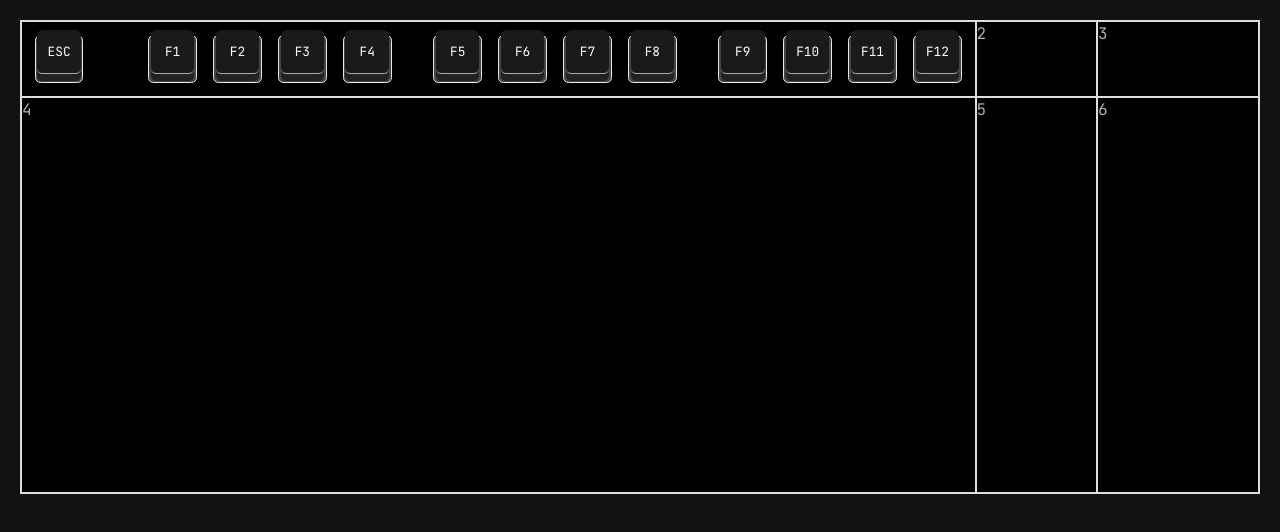
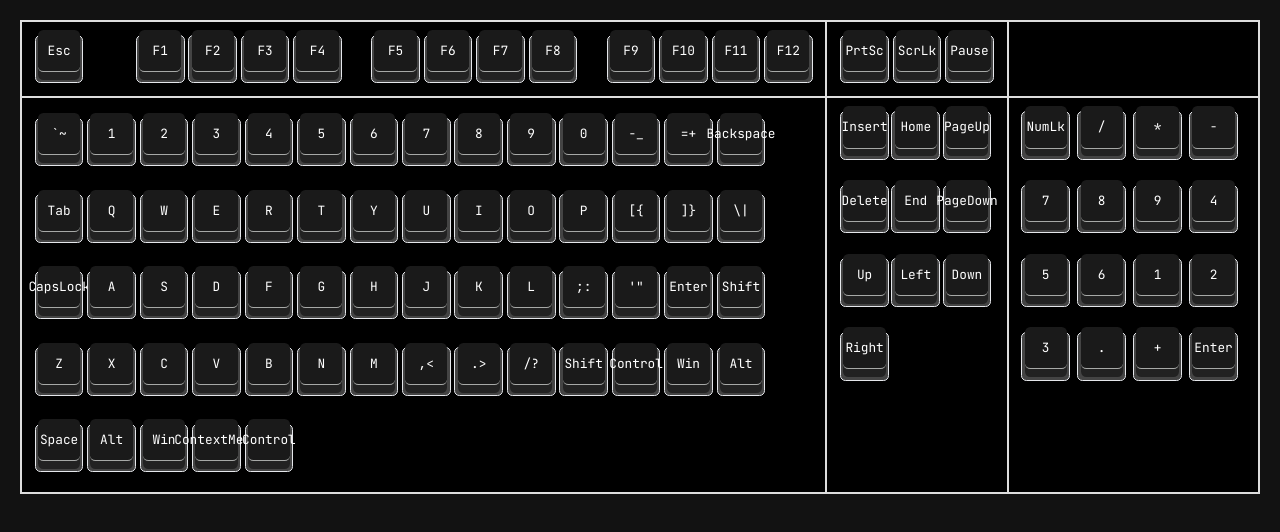
Before and after one commit to wangyjhh/TypingFree, a Vue app: page /Keyboard in a window 1280 px wide. Shown: the top 532 px of the page. Built offline with nearby package versions, Linux system fonts and the light colour scheme.

Commit message:
🐳 chore: 完成键盘基本结构

```diff
--- a/src/components/Key.vue
+++ b/src/components/Key.vue
@@ -1,11 +1,11 @@
 <template>
-    <div :style="style" font-size="1vw" w="3.8vw" h="3.8vw" bg="#444" position-relative flex items-center justify-center
+    <div w="3.8vw" h="3.8vw" :style="style" font-size="1vw" bg="#444" position-relative flex items-center justify-center
         border-rd=".42vw" border="1px solid ##a7a9a7">
-        <div ref="keyRef" w="3.4vw" h="3.4vw" p-1vw bg="#1a1a1a" position-absolute top="-0.45vw" color="#fff" flex
-            items-center justify-center border-rd=".42vw" transition-all border-b="1px solid #a7a9a7">
+        <div ref="keyRef" w="3.3vw" h="3.3vw" p-1vw bg="#1a1a1a" position-absolute top="-0.45vw" color="#fff" flex
+            items-center justify-center border-rd=".42vw" transition-all border-b="0.1vw solid #a7a9a7">
             <slot></slot>
         </div>
-        <div w="3.4vw" h="3.4vw" p-1vw bg="#222" flex items-center justify-center border-rd=".42vw"></div>
+        <div w="3.3vw" h="3.3vw" p-1vw bg="#222" flex items-center justify-center border-rd=".42vw"></div>
     </div>
 </template>
 
--- /dev/null
+++ b/src/utils/keyHandle.ts
@@ -0,0 +1,128 @@
+export const fzone = [27, 112, 113, 114, 115, 116, 117, 118, 119, 120, 121, 122, 123]
+export const windows = [42, 145, 19]
+export const chars = [
+	192, 49, 50, 51, 52, 53, 54, 55, 56, 57, 48, 189, 187, 8, 9, 81, 87, 69, 82, 84, 89, 85, 73, 79, 80, 219, 221, 220, 20, 65, 83, 68, 70, 71, 72,
+	74, 75, 76, 186, 222, 13, 16, 90, 88, 67, 86, 66, 78, 77, 188, 190, 191, 16, 17, 91, 18, 32, 18, 91, 93, 17,
+]
+export const dir = [45, 36, 33, 46, 35, 34, 38, 37, 40, 39]
+export const num = [144, 111, 106, 109, 103, 104, 105, 100, 101, 102, 97, 98, 99, 110, 107, 13]
+
+interface KMap {
+	[key: number]: string | string[]
+}
+
+export const KeyMap: KMap = {
+	27: "Esc",
+	112: "F1",
+	113: "F2",
+	114: "F3",
+	115: "F4",
+	116: "F5",
+	117: "F6",
+	118: "F7",
+	119: "F8",
+	120: "F9",
+	121: "F10",
+	122: "F11",
+	123: "F12",
+	42: "PrtSc",
+	145: "ScrLk",
+	19: "Pause",
+	192: ["`", "~"],
+	49: "1",
+	50: "2",
+	51: "3",
+	52: "4",
+	53: "5",
+	54: "6",
+	55: "7",
+	56: "8",
+	57: "9",
+	48: "0",
+	189: ["-", "_"],
+	187: ["=", "+"],
+	8: "Backspace",
+	9: "Tab",
+	81: "Q",
+	87: "W",
+	69: "E",
+	82: "R",
+	84: "T",
+	89: "Y",
+	85: "U",
+	73: "I",
+	79: "O",
+	80: "P",
+	219: ["[", "{"],
+	221: ["]", "}"],
+	220: ["\\", "|"],
+	20: "CapsLock",
+	65: "A",
+	83: "S",
+	68: "D",
+	70: "F",
+	71: "G",
+	72: "H",
+	74: "J",
+	75: "K",
+	76: "L",
+	186: [";", ":"],
+	222: ["'", '"'],
+	13: "Enter",
+	16: "Shift",
+	90: "Z",
+	88: "X",
+	67: "C",
+	86: "V",
+	66: "B",
+	78: "N",
+	77: "M",
+	188: [",", "<"],
+	190: [".", ">"],
+	191: ["/", "?"],
+	17: "Control",
+	91: "Win",
+	18: "Alt",
+	32: "Space",
+	93: "ContextMenu",
+	45: "Insert",
+	36: "Home",
+	33: "PageUp",
+	46: "Delete",
+	35: "End",
+	34: "PageDown",
+	38: "Up",
+	37: "Left",
+	40: "Down",
+	39: "Right",
+	144: "NumLk",
+	111: "/",
+	106: "*",
+	109: "-",
+	107: "+",
+	103: "7",
+	104: "8",
+	105: "9",
+	100: "4",
+	101: "5",
+	102: "6",
+	97: "1",
+	98: "2",
+	99: "3",
+	96: "0",
+	110: ".",
+}
+
+export const getKeyIndex = (key: number) => {
+	if (fzone.includes(key)) {
+		return { area: "fzone", index: fzone.findIndex((k) => k === key) }
+	} else if (windows.includes(key)) {
+		return { area: "windows", index: windows.findIndex((k) => k === key) }
+	} else if (chars.includes(key)) {
+		return { area: "chars", index: chars.findIndex((k) => k === key) }
+	} else if (dir.includes(key)) {
+		return { area: "dir", index: dir.findIndex((k) => k === key) }
+	} else if (num.includes(key)) {
+		return { area: "num", index: num.findIndex((k) => k === key) }
+	}
+}
--- a/src/views/Keyboard.vue
+++ b/src/views/Keyboard.vue
@@ -5,15 +5,37 @@
     <div w="100%" h="100%" p-20px @click="inputFocus">
         <div w="100%" keyboard-ratio border="1px solid  #ddd" grid grid-keyboard>
             <div p-1vw bg-black border="1px solid  #ddd" flex key-gap items-center>
-                <Key v-for="item in keystateList" :key-state="item.keystate" :style="item.style">
+                <Key v-for="item in fzoneList" :key-state="item.keystate" :style="item.style">
                     {{ item.key_alias }}
                 </Key>
             </div>
-            <div bg-black border="1px solid  #ddd">2</div>
-            <div bg-black border="1px solid  #ddd">3</div>
-            <div bg-black border="1px solid #ddd">4</div>
-            <div bg-black border="1px solid #ddd">5</div>
-            <div bg-black border="1px solid #ddd">6</div>
+            <div p-1vw bg-black border="1px solid  #ddd" flex key-gap items-center>
+                <Key v-for="item in windowsList" :key-state="item.keystate">
+                    {{ item.key_alias }}
+                </Key>
+            </div>
+            <div p-1vw bg-black border="1px solid  #ddd"></div>
+            <div p-1vw bg-black border="1px solid #ddd" flex flex-wrap key-gap items-center>
+                <Key v-for="item in charsList" :key-state="item.keystate">
+                    <template v-if="Array.isArray(item.key_alias)">
+                        <span v-for="it in item.key_alias">{{ it }}</span>
+                    </template>
+                    <template v-else>
+
+                        <span>{{ item.key_alias }}</span>
+                    </template>
+                </Key>
+            </div>
+            <div p-1vw bg-black border="1px solid #ddd" grid grid-rows-5 grid-cols-3>
+                <Key v-for="item in dirList" :key-state="item.keystate">
+                    {{ item.key_alias }}
+                </Key>
+            </div>
+            <div p-1vw bg-black border="1px solid #ddd" grid grid-rows-5 grid-cols-4>
+                <Key v-for="item in numList" :key-state="item.keystate">
+                    {{ item.key_alias }}
+                </Key>
+            </div>
         </div>
     </div>
 </template>
@@ -21,23 +43,76 @@
 <script lang='ts' setup>
 import { ref, onMounted } from "vue"
 import Key from '@/components/Key.vue'
+import { getKeyIndex, KeyMap, fzone, windows, chars, dir, num } from '@/utils/keyHandle';
+
+fzone.map((key) => {
+
+    return {
+        key_alias: KeyMap[key],
+        keyCode: key,
+        keystate: false,
+        style: 'margin-left:3.8vw'
+    }
+
+})
+
 
 const fakeInputRef = ref()
-const keystateList = ref([
-    { key_alias: 'ESC', key: 'Escape', keystate: false },
-    { key_alias: 'F1', key: 'F1', keystate: false, style: 'margin-left:3.8vw' },
-    { key_alias: 'F2', key: 'F2', keystate: false },
-    { key_alias: 'F3', key: 'F3', keystate: false },
-    { key_alias: 'F4', key: 'F4', keystate: false },
-    { key_alias: 'F5', key: 'F5', keystate: false, style: 'margin-left:2vw' },
-    { key_alias: 'F6', key: 'F6', keystate: false },
-    { key_alias: 'F7', key: 'F7', keystate: false },
-    { key_alias: 'F8', key: 'F8', keystate: false },
-    { key_alias: 'F9', key: 'F9', keystate: false, style: 'margin-left:2vw' },
-    { key_alias: 'F10', key: 'F10', keystate: false },
-    { key_alias: 'F11', key: 'F11', keystate: false },
-    { key_alias: 'F12', key: 'F12', keystate: false },
-])
+
+const fzoneList = ref(fzone.map((key) => {
+    let style = undefined
+    if (key === 112) {
+        style = 'margin-left:3.8vw'
+    } else if (key === 116 || key === 120) {
+        style = 'margin-left:2vw'
+    }
+    return {
+        key_alias: KeyMap[key],
+        keyCode: key,
+        keystate: false,
+        style
+    }
+}))
+
+const windowsList = ref(windows.map((key) => {
+    let style = undefined
+    return {
+        key_alias: KeyMap[key],
+        keyCode: key,
+        keystate: false,
+        style
+    }
+}))
+
+const charsList = ref(chars.map((key) => {
+    let style = undefined
+    return {
+        key_alias: KeyMap[key],
+        keyCode: key,
+        keystate: false,
+        style
+    }
+}))
+
+const dirList = ref(dir.map((key) => {
+    let style = undefined
+    return {
+        key_alias: KeyMap[key],
+        keyCode: key,
+        keystate: false,
+        style
+    }
+}))
+
+const numList = ref(num.map((key) => {
+    let style = undefined
+    return {
+        key_alias: KeyMap[key],
+        keyCode: key,
+        keystate: false,
+        style
+    }
+}))
 
 const inputFocus = () => {
     fakeInputRef.value.focus()
@@ -47,19 +122,57 @@ onMounted(() => {
     inputFocus()
 })
 
+
+
 const onKeyDown = (e: KeyboardEvent) => {
-    console.log(e.key)
+    console.log(e.key, e.keyCode)
+    let key = getKeyIndex(e.keyCode)
+    console.log(key);
 
-    let index = keystateList.value.findIndex(item => item.key === e.key)
-    if (index === -1) return
+    if (key?.index === -1) return
+    switch (key?.area) {
+        case "fzone":
+            fzoneList.value[key.index].keystate = true
+            break;
+        case "windows":
+            windowsList.value[key.index].keystate = true
+            break;
+        case "chars":
+            charsList.value[key.index].keystate = true
+            break;
+        case "dir":
+            dirList.value[key.index].keystate = true
+            break;
+        case "num":
+            numList.value[key.index].keystate = true
+            break;
+    }
+    console.log(windowsList.value[2].keystate);
 
-    keystateList.value[index].keystate = true
 }
 
 const onKeyUp = (e: KeyboardEvent) => {
-    let index = keystateList.value.findIndex(item => item.key === e.key)
-    if (index === -1) return
-    keystateList.value[index].keystate = false
+    let key = getKeyIndex(e.keyCode)
+    if (key?.index === -1) return
+    switch (key?.area) {
+        case "fzone":
+            fzoneList.value[key.index].keystate = false
+            break;
+        case "windows":
+            windowsList.value[key.index].keystate = false
+            break;
+        case "chars":
+            charsList.value[key.index].keystate = false
+            break;
+        case "dir":
+            dirList.value[key.index].keystate = false
+            break;
+        case "num":
+            numList.value[key.index].keystate = false
+            break;
+    }
+    console.log(windowsList.value[2].keystate);
+
 }
 
 const resetInputValue = () => {
--- a/uno.config.ts
+++ b/uno.config.ts
@@ -96,14 +96,14 @@ export default defineConfig({
 			"grid-keyboard",
 			{
 				"grid-template-rows": "1fr 7fr",
-				"grid-template-columns": "15fr 3fr 4fr",
+				"grid-template-columns": "15fr 3fr 5fr",
 			},
 		],
 		[
 			"key-gap",
 			{
 				"row-gap": "1.11vw",
-				"column-gap": "1.27vw",
+				"column-gap": "0.3vw",
 			},
 		],
 	],
```
